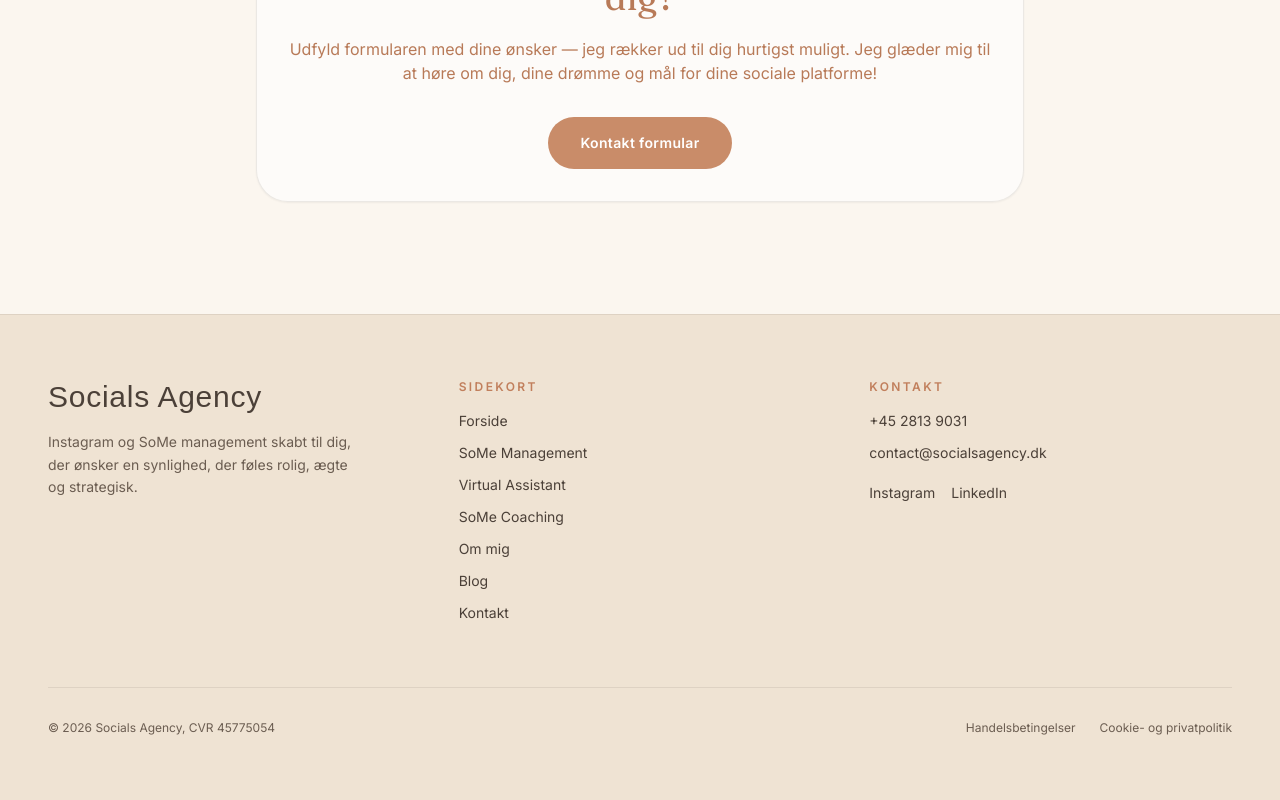
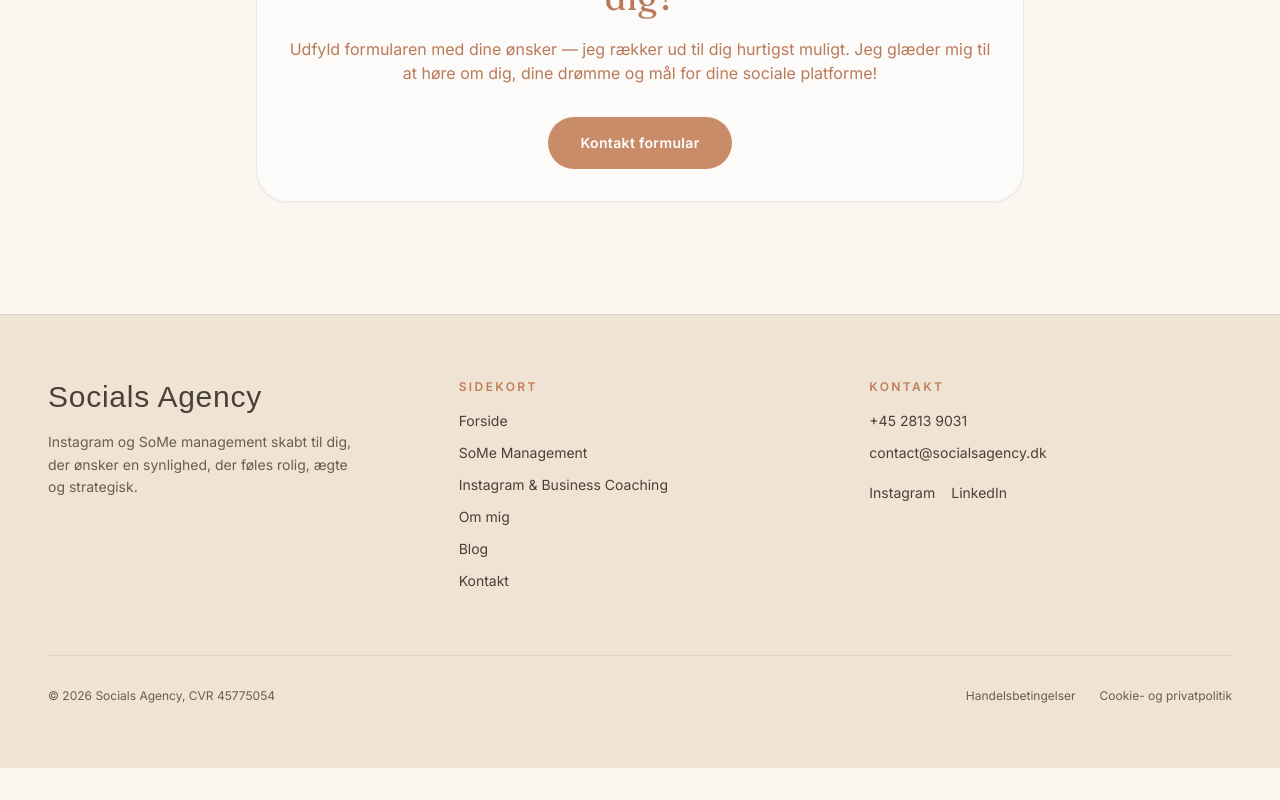
Before and after one commit to AnjaLLehmann/Socials-Agency, a Next.js app: page / in a window 1280 px wide. Shown: the part 2730-3530 px from the top of the page. After the commit the page ends 3498 px from the top, so only its background shows below. Built offline with nearby package versions, Linux system fonts and the light colour scheme; a web font is replaced by a local one.

Commit message:
Add files via upload

```diff
--- a/components/Footer.tsx
+++ b/components/Footer.tsx
@@ -20,8 +20,7 @@ export default function Footer() {
             <ul className="space-y-3 text-sm text-espresso">
               <li><Link href="/" className="hover:text-clay-dark">Forside</Link></li>
               <li><Link href="/some-management" className="hover:text-clay-dark">SoMe Management</Link></li>
-              <li><Link href="/virtual-assistant" className="hover:text-clay-dark">Virtual Assistant</Link></li>
-              <li><Link href="/engangsservice" className="hover:text-clay-dark">SoMe Coaching</Link></li>
+              <li><Link href="/engangsservice" className="hover:text-clay-dark">Instagram &amp; Business Coaching</Link></li>
               <li><Link href="/om-mig" className="hover:text-clay-dark">Om mig</Link></li>
               <li><Link href="/blog" className="hover:text-clay-dark">Blog</Link></li>
               <li><Link href="/kontakt" className="hover:text-clay-dark">Kontakt</Link></li>
```
